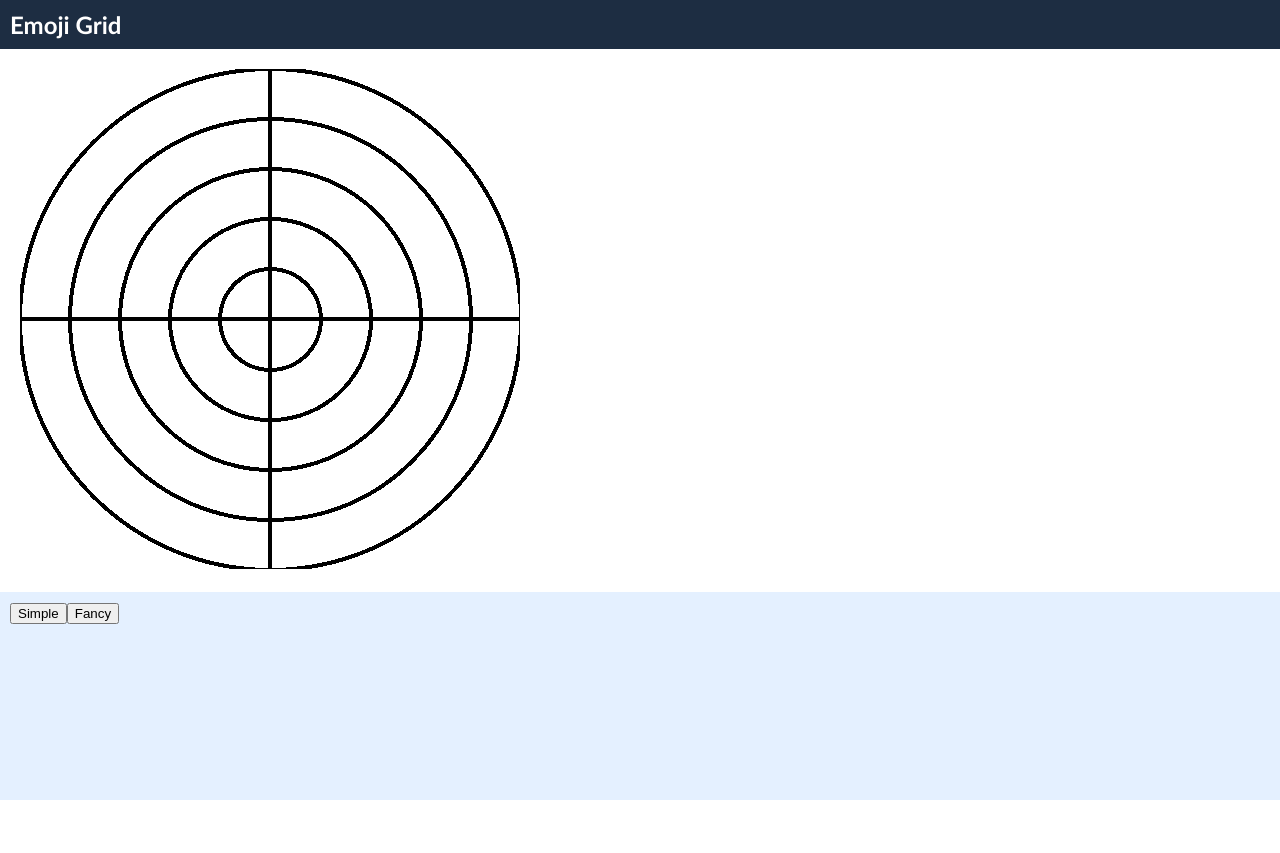
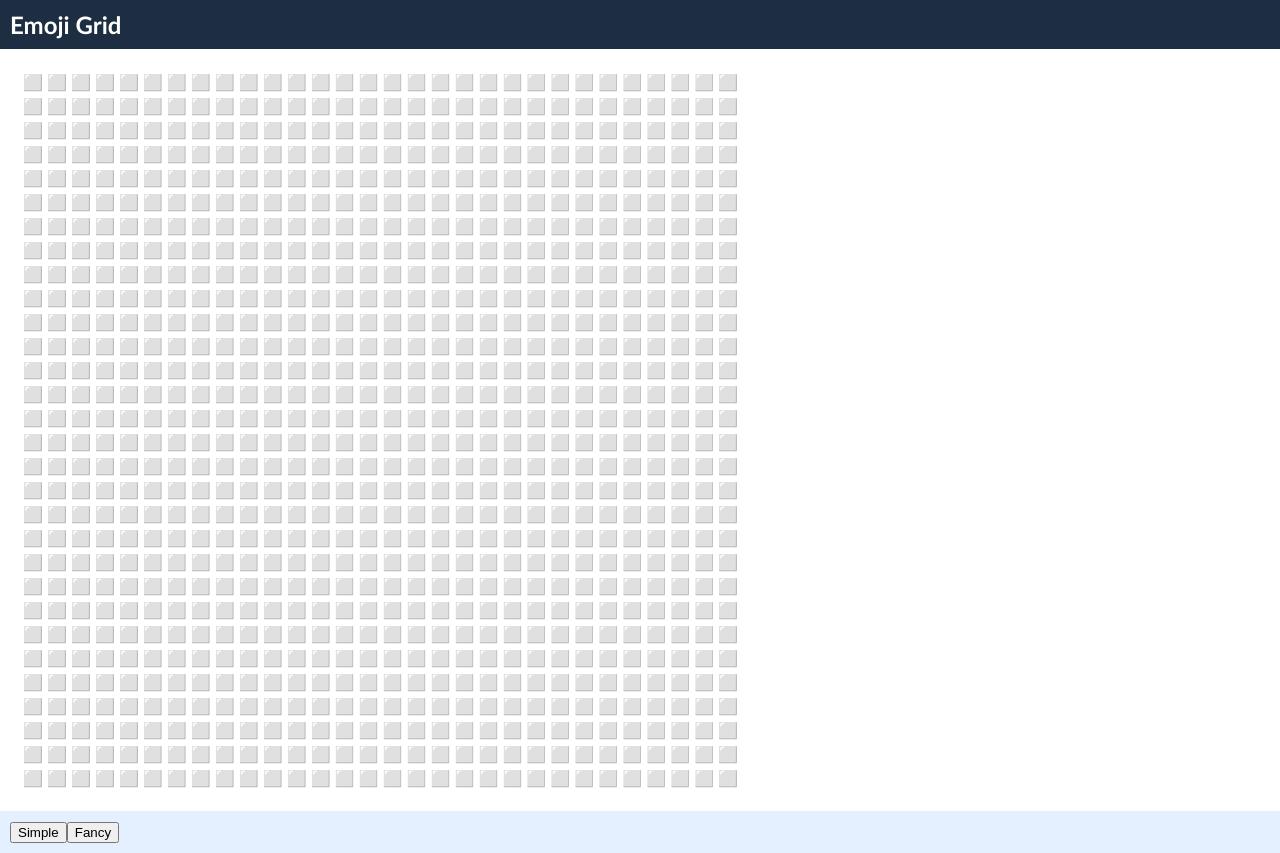
Before and after one commit to hdwhitefur/emoji-grid, a React (Create React App) app: page / in a window 1280 px wide. Before the commit the page ends 800 px from the top, so only its background shows below. Built offline with nearby package versions, Linux system fonts and the light colour scheme.

Commit message:
combine grid and control into one component

```diff
--- a/src/App.css
+++ b/src/App.css
@@ -11,6 +11,12 @@ html, body, #root, .app {
 	background-color: #1d2d42;
 	color: #ffffff;
 	font-size: 24px;
+}
+
+.pair {
+	height: 100%;
+	display: flex;
+	flex-direction: column;
 }
 
 .grid {
@@ -38,6 +44,6 @@ input {
 
 .control {
 	padding: 10px;
+	background-color: #e4f0ff;
 	height: 100%;
-	background-color: #e4f0ff;
 }
--- a/src/App.js
+++ b/src/App.js
@@ -3,36 +3,21 @@ import * as presets from "./Presets";
 import Nav from "./Nav";
 import Grid from "./Grid";
 import Planner from "./Planner";
-import Control from "./Control";
 import './App.css';
 
 class App extends Component {
 	constructor(props) {
 		super(props);
-		this.state = {
-			emoji: presets.simple
-		}
-
-		this.setEmoji = this.setEmoji.bind(this);
-	}
-
-	setEmoji(emoji) {
-		this.setState({
-			emoji: emoji
-		}, () => console.log(this.state.emoji));
 	}
 
 	render() {
 		return (
 			<div className="app">
 				<Nav />
-				<Planner />
-				<Control setEmoji={this.setEmoji}/>
+				<Grid width="30" height="30" emoji={presets.simple} emojiList={presets}/>
 			</div>
 		);
 	}
 }
 
 export default App;
-
-//<Grid width="30" height="30" emoji={this.state.emoji} />
--- a/src/Grid.js
+++ b/src/Grid.js
@@ -1,21 +1,27 @@
 import React, { Component } from "react"
 import Cell from "./Cell"
+import Control from "./Control";
 
 class Grid extends Component {
 	constructor(props) {
 		super(props);
 		this.state = {
-			cells: []
+			cells: [],
+			emoji: this.props.emoji
 		}
 		this.initializeCells();
 
 		this.handleHover = this.handleHover.bind(this);
+		this.setEmoji = this.setEmoji.bind(this);
 	}
 
 	render() {
 		return (
-			<div className="grid">
-				<table>{this.createGrid()}</table>
+			<div className="pair">
+				<div className="grid">
+					<table>{this.createGrid()}</table>
+				</div>
+				<Control setEmoji={this.setEmoji} />
 			</div>
 		);
 	}
@@ -38,8 +44,8 @@ class Grid extends Component {
 						angle < emoji[i].angle.lt) return emoji[i].emoji;
 				}
 				else if (emoji[i].distance.min <= distance && emoji[i].distance.max >= distance &&
-						 ((angle >= emoji[i].angle.gt && angle < 360) ||
-						  (angle <= emoji[i].angle.lt && angle >= 0))) return emoji[i].emoji;
+					((angle >= emoji[i].angle.gt && angle < 360) ||
+						(angle <= emoji[i].angle.lt && angle >= 0))) return emoji[i].emoji;
 			}
 
 			else if (emoji[i].distance != null && emoji[i].distance.min <= distance && emoji[i].distance.max >= distance) {
@@ -57,22 +63,16 @@ class Grid extends Component {
 		this.updateCells(x, y, this.criteria);
 	}
 
-	updateCells(cursorX, cursorY, getEmoji) {
-		let cells = [];
-		for (let y = 0; y < this.props.height; y++) {
-			let row = [];
-			for (let x = 0; x < this.props.width; x++) {
-				row.push({ x: x, y: y, emoji: getEmoji(cursorX, cursorY, x, y, this.props.emoji) });
-			}
-			cells.push(row);
-		}
+	setEmoji(emoji) {
+		console.log("beep");
 		this.setState({
-			cells: cells
+			cells: this.state.cells,
+			emoji: emoji
 		});
 	}
 
 	initializeCells() {
-		let defaultEmoji = this.props.emoji[this.props.emoji.length-1].emoji;
+		let defaultEmoji = this.state.emoji[this.state.emoji.length - 1].emoji;
 		for (let y = 0; y < this.props.height; y++) {
 			let row = [];
 			for (let x = 0; x < this.props.width; x++) {
@@ -82,6 +82,20 @@ class Grid extends Component {
 		}
 	}
 
+	updateCells(cursorX, cursorY, getEmoji) {
+		let cells = [];
+		for (let y = 0; y < this.props.height; y++) {
+			let row = [];
+			for (let x = 0; x < this.props.width; x++) {
+				row.push({ x: x, y: y, emoji: getEmoji(cursorX, cursorY, x, y, this.state.emoji) });
+			}
+			cells.push(row);
+		}
+		this.setState({
+			cells: cells
+		});
+	}
+
 	createGrid() {
 		return this.state.cells.map((row) => <tr>{row.map((cell) => <Cell x={cell.x} y={cell.y} emoji={cell.emoji} handleHover={this.handleHover} />)}</tr>)
 	}
```
